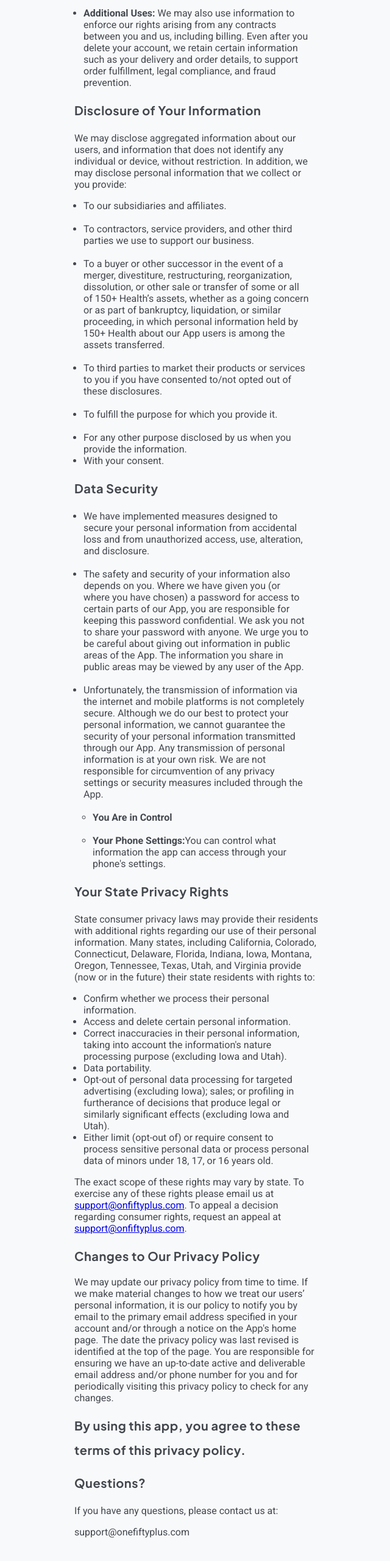
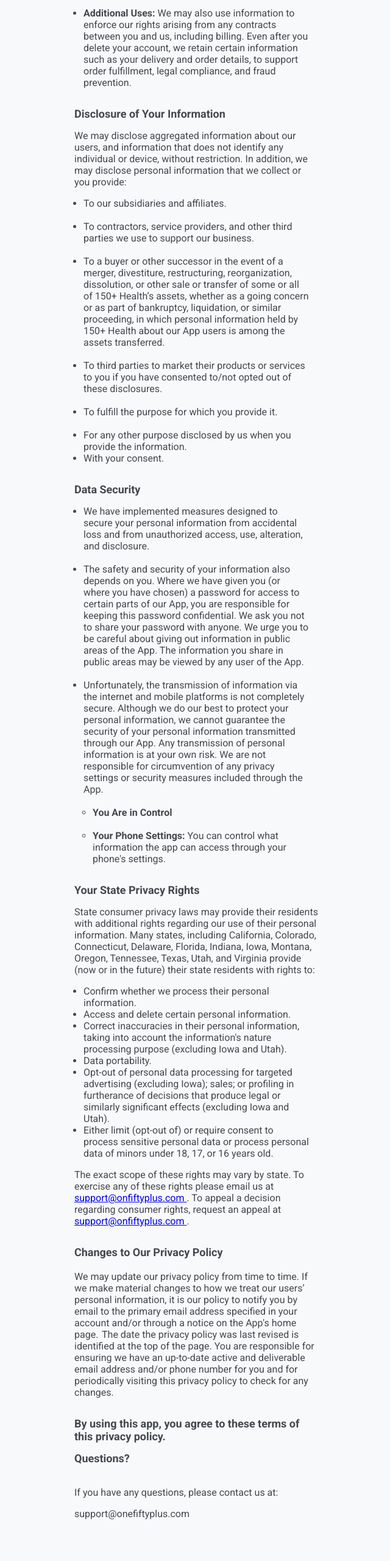
Before and after one commit to jayashreebalinani/test-project, a plain HTML site: page index.html in a window 1280 px wide. Shown: the part 2404-4964 px from the top of the page at 61% size, without its empty margins (318-958 px from the left). Drawn offline with Linux system fonts and the light colour scheme.

Commit message:
Update index.html

```diff
--- a/index.html
+++ b/index.html
@@ -236,7 +236,7 @@
                 <span role="heading">
                     <strong>Sharing with Partners (When Necessary):</strong>
                 </span>
- Sometimes, we share the group information
+               Sometimes, we share the group information
                 with our partners, like your insurance company or employer. We only share this
                 information when it's strictly necessary to show them how the program is being used well
                 and to find ways to make it even better for you. But again, it's just group information –
@@ -272,8 +272,13 @@
                 and order details, to support order fulfillment, legal compliance, and fraud prevention.
             </li>
         </ul>
+        <div
+        role="heading"
+        class="section-heading"
+        >
+        <strong>Disclosure of Your Information</strong>
+        </div>
 
-        <h1><strong>Disclosure of Your Information</strong></h1>
         <p>We may disclose aggregated information about our users, and information that does not identify any individual
             or device, without
             restriction. In addition, we may disclose personal information that we collect or you provide: </p>
@@ -310,7 +315,13 @@
                 With your consent.
             </li>
         </ul>
-        <h1><strong>Data Security</strong></h1>
+        <div
+        role="heading"
+        class="section-heading"
+        >
+        <strong>Data Security</strong>
+        </div>
+
         <ul>
             <li>
                 We have implemented measures designed to secure your personal information from accidental loss and from
@@ -335,16 +346,28 @@
             <br>
             <ul>
                 <li>
-                    <strong>You Are in Control</strong>
+                    <span role="heading">
+                        <strong>You Are in Control</strong>
+                    </span>
+
                 </li>
                 <br>
                 <li>
-                    <strong>Your Phone Settings:</strong>You can control what information the app can access through
+                    <span role="heading">
+                        <strong>Your Phone Settings:</strong>
+                    </span>
+                    You can control what information the app can access through
                     your phone's settings.
                 </li>
             </ul>
         </ul>
-        <h1><strong>Your State Privacy Rights</strong></h1>
+        <div
+        role="heading"
+        class="section-heading"
+        >
+        <strong>Your State Privacy Rights</strong>
+        </div>
+
         <p>State consumer privacy laws may provide their residents with additional rights regarding our use of their
             personal information.
             Many states, including California, Colorado, Connecticut, Delaware, Florida, Indiana, Iowa, Montana, Oregon,
@@ -374,12 +397,32 @@
             </li>
         </ul>
         <p>
-            The exact scope of these rights may vary by state. To exercise any of these rights please email us at
-            <a href="mailto:support@onfiftyplus.com">support@onfiftyplus.com</a>. To appeal a decision regarding
-            consumer rights, request an appeal at
-            <a href="mailto:support@onfiftyplus.com">support@onfiftyplus.com</a>.
+            <p tabindex="0">
+                The exact scope of these rights may vary by state. To exercise any of these rights please email us at
+                <a
+                  href="mailto:support@onfiftyplus.com"
+                  aria-label="support@onfiftyplus.com hyperlink"
+                >
+                  support@onfiftyplus.com
+                </a>.
+                To appeal a decision regarding consumer rights, request an appeal at
+                <a
+                  href="mailto:support@onfiftyplus.com"
+                  aria-label="support@onfiftyplus.com hyperlink"
+                >
+                  support@onfiftyplus.com
+                </a>.
+              </p>
 
-        <h1><strong>Changes to Our Privacy Policy</strong></h1>
+              <div
+              role="heading"
+              class="section-heading"
+              style="padding-bottom: 20px"
+              >
+              <strong>Changes to Our Privacy Policy</strong>
+              </div>
+
+
 
         We may update our privacy policy from time to time. If we make material changes to how we treat our users’
         personal information, it is our policy to notify you by email to the primary email address specified in your
@@ -389,11 +432,31 @@
         ensuring we have an up-to-date active and deliverable email address and/or phone number for you and for
         periodically visiting this privacy policy to check for any changes.
         </p>
-        <h1><strong>By using this app, you agree to these terms of this privacy policy.</strong></h1>
-        <h1><strong>Questions?</strong></h1>
-        <p>If you have any questions, please contact us at:</p>
-        <p>support@onefiftyplus.com
-        </p>
+        <div
+              role="heading"
+              class="section-heading"
+
+              >
+              <strong>By using this app, you agree to these terms of this privacy policy.</strong>
+              </div>
+
+              <div
+              role="heading"
+              class="section-heading"
+              style="padding-bottom: 20px"
+              >
+              <strong>Questions?</strong>
+              </div>
+
+
+              <div
+              tabindex="0"
+              aria-label="If you have any questions, please contact us at support@onefiftyplus.com."
+            >
+              <p>If you have any questions, please contact us at:</p>
+              <p>support@onefiftyplus.com</p>
+            </div>
+
     </div>
 </body>
 
```
